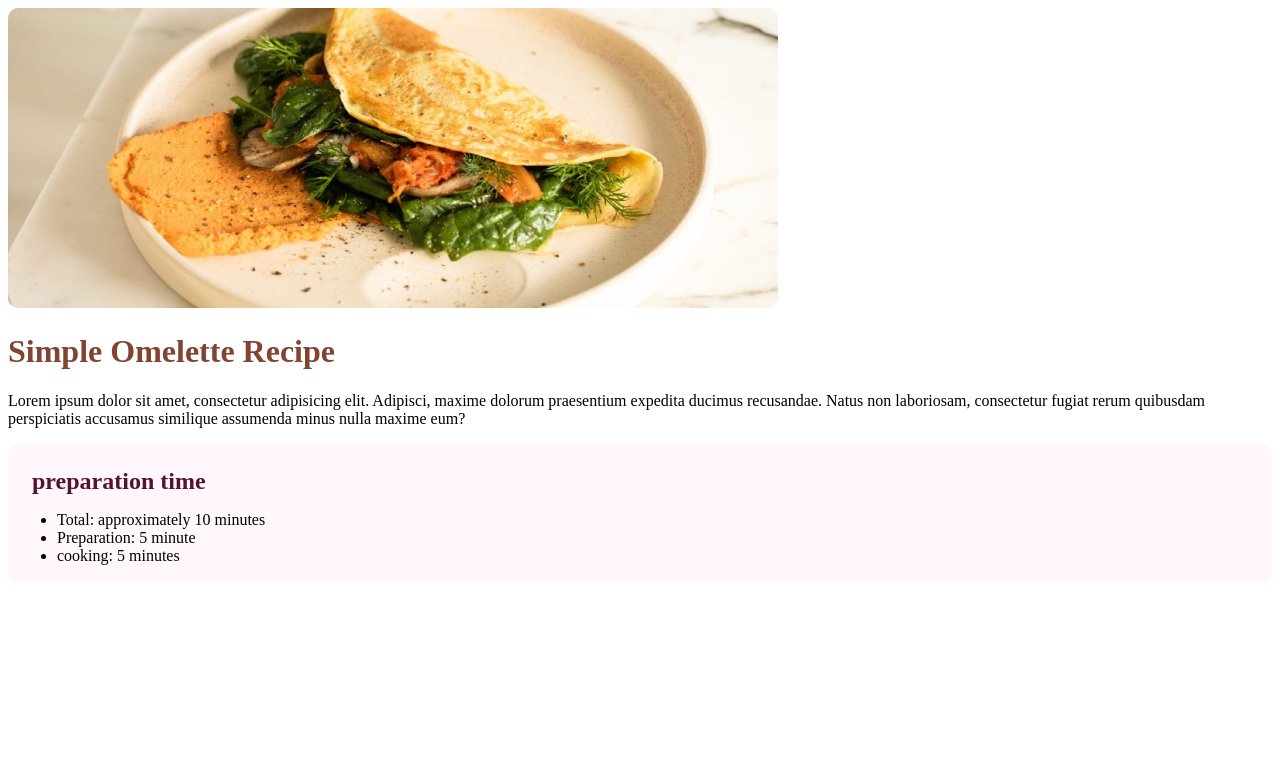
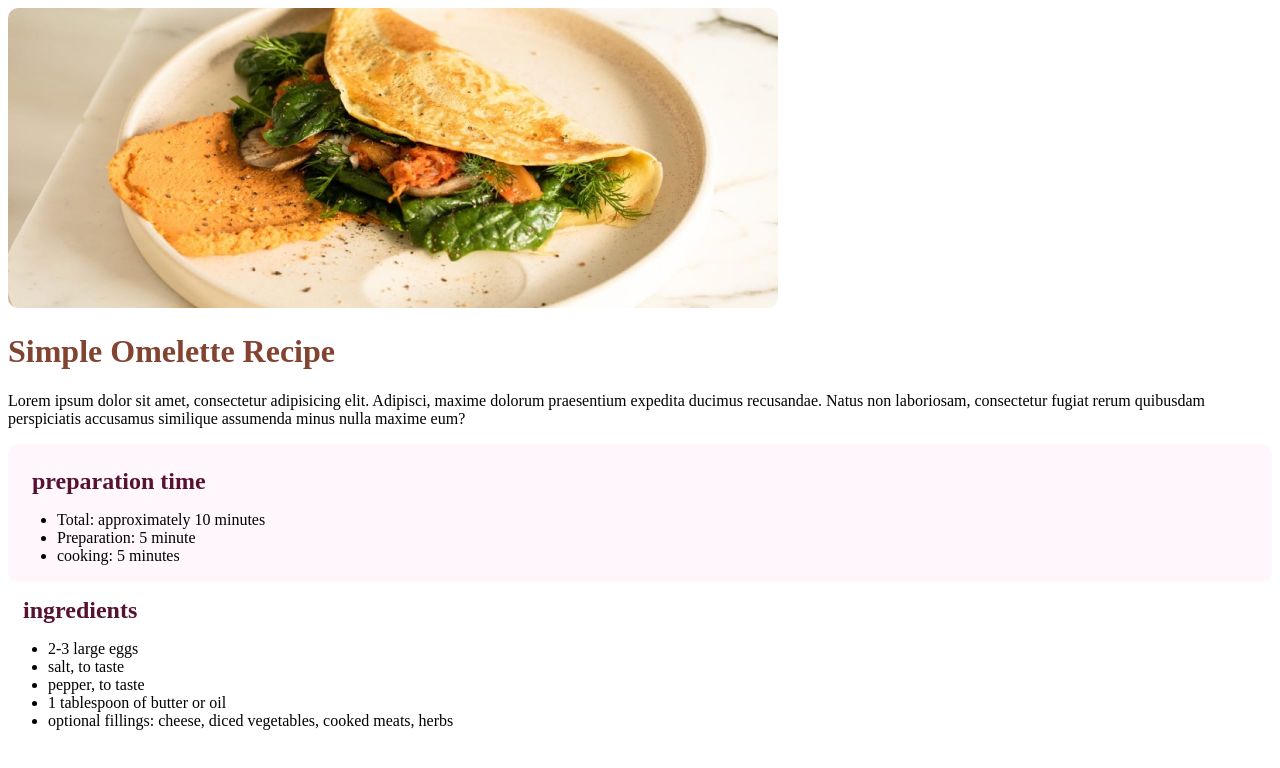
Before and after one commit to mailtonkanazo/receta-omelette, a plain HTML site: page index.html in a window 1280 px wide. Drawn offline with Linux system fonts and the light colour scheme.

Commit message:
ingredients

```diff
--- a/index.html
+++ b/index.html
@@ -19,7 +19,14 @@
                 <li> cooking: 5 minutes</li>
             </ul>
         </div>
-
+        <h2>ingredients</h2>
+        <ul>
+            <li>2-3 large eggs</li>
+            <li>salt, to taste</li>
+            <li>pepper, to taste</li>
+            <li>1 tablespoon of butter or oil</li>
+            <li>optional fillings: cheese, diced vegetables, cooked meats, herbs</li>
+        </ul>
 
 
 </body>
```
